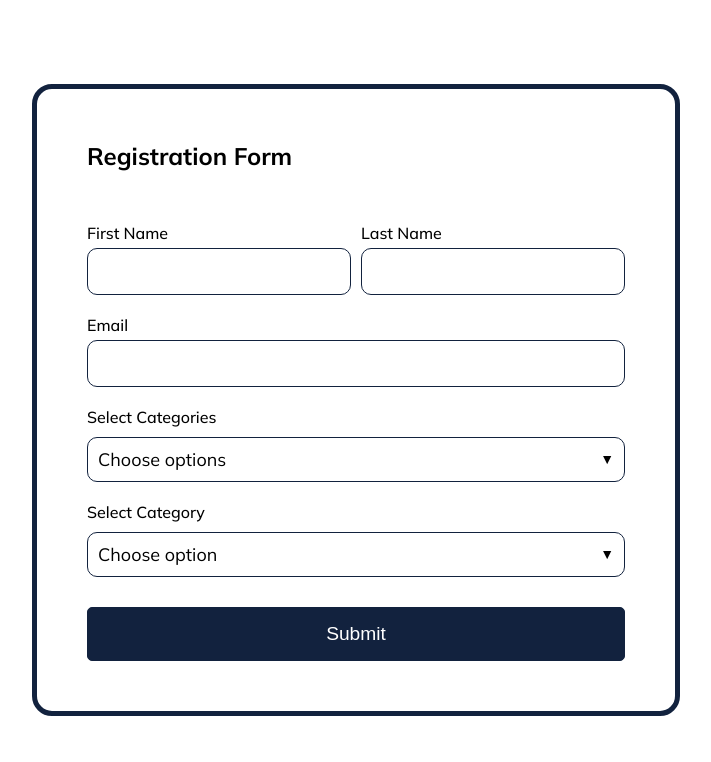
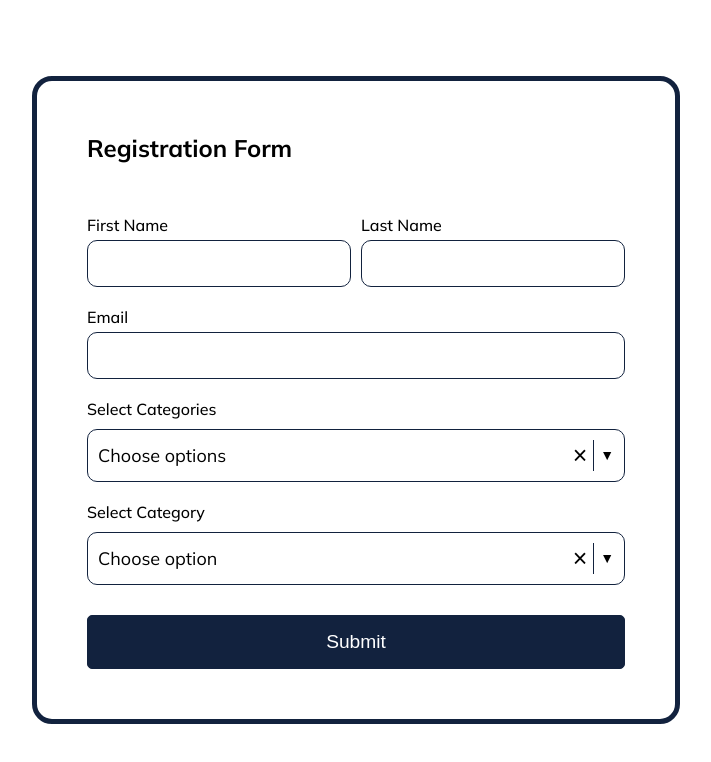
Before and after one commit to ReutB296/Foresight-Works, a React (Create React App) app: page / in a window 1280 px wide. Shown: the top 762 px of the page, without its empty margins (284-995 px from the left). Built offline with nearby package versions, Linux system fonts and the light colour scheme.

Commit message:
add x button

```diff
--- a/src/components/Select/Select.scss
+++ b/src/components/Select/Select.scss
@@ -15,8 +15,27 @@
     justify-content: space-between;
     align-items: center;
 
+    .actions-container {
+      display: flex;
+      align-items: center;
+
+      .deselect-buttn {
+        background-color: transparent;
+        border: none;
+        font-size: 25px;
+        cursor: pointer;
+      }
+
+      .divider {
+        background-color: $darkBlue;
+        align-self: stretch;
+        width: 0.05em;
+      }
+    }
+
     .dropdown-icon {
       font-size: 14px;
+      padding-left: 6px;
     }
   }
 
@@ -62,7 +81,6 @@
           margin-right: 10px;
           accent-color: $white;
         }
-
       }
     }
 
--- a/src/components/Select/Select.tsx
+++ b/src/components/Select/Select.tsx
@@ -52,16 +52,22 @@ export const Select: FC<SelectProps> = ({
     }
   };
 
-  const handleSelectAll = () => {
+  const handleSelectAll = (
+    e: React.MouseEvent<HTMLButtonElement, MouseEvent>
+  ) => {
+    e.preventDefault();
+    e.stopPropagation();
     if (isMultiple) {
       onChange(options);
     }
   };
 
-  const handleDeselectAll = () => {
-    if (isMultiple) {
-      onChange([]);
-    }
+  const handleDeselectAll = (
+    e: React.MouseEvent<HTMLButtonElement, MouseEvent>
+  ) => {
+    e.preventDefault();
+    e.stopPropagation();
+    isMultiple ? onChange([]) : onChange(null);
   };
 
   const filteredOptions = options.filter((option: SelectOption) =>
@@ -75,7 +81,7 @@ export const Select: FC<SelectProps> = ({
         !selectContainerRef.current.contains(event.target as Node)
       ) {
         setIsDropdownOpen(false);
-        setFilterText("")
+        setFilterText("");
       }
     };
 
@@ -105,7 +111,18 @@ export const Select: FC<SelectProps> = ({
           : selectedOptions === null
           ? placeholder
           : (selectedOptions as SelectOption).label}
-        <span className="dropdown-icon">{isDropdownOpen ? "▲" : "▼"}</span>
+        <div className="actions-container">
+          <button
+            className="deselect-buttn"
+            onClick={(e) => {
+              handleDeselectAll(e);
+            }}
+          >
+            &times;
+          </button>
+          <div className="divider"></div>
+          <span className="dropdown-icon">{isDropdownOpen ? "▲" : "▼"}</span>
+        </div>
       </div>
 
       {isDropdownOpen && (
@@ -134,9 +151,17 @@ export const Select: FC<SelectProps> = ({
           {isMultiple && (
             <div className="select-all-options">
               {selectedOptions.length === options.length ? (
-                <button onClick={handleDeselectAll}>Deselect All</button>
+                <button onClick={(e) => handleDeselectAll(e)}>
+                  Deselect All
+                </button>
               ) : (
-                <button onClick={handleSelectAll}>Select All</button>
+                <button
+                  onClick={(e) => {
+                    handleSelectAll(e);
+                  }}
+                >
+                  Select All
+                </button>
               )}
             </div>
           )}
```
Lines whose indentation alone changed are shown as unchanged.
